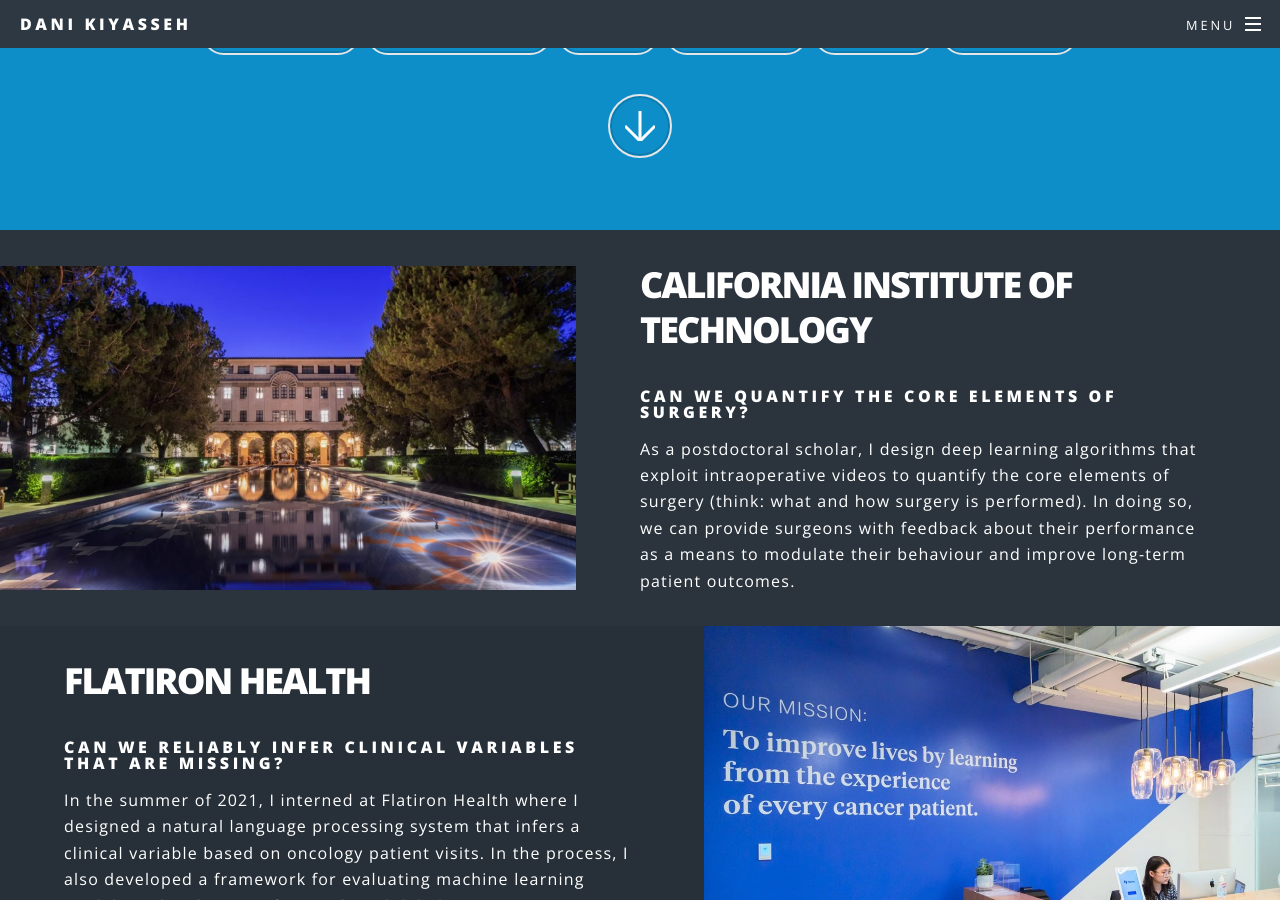
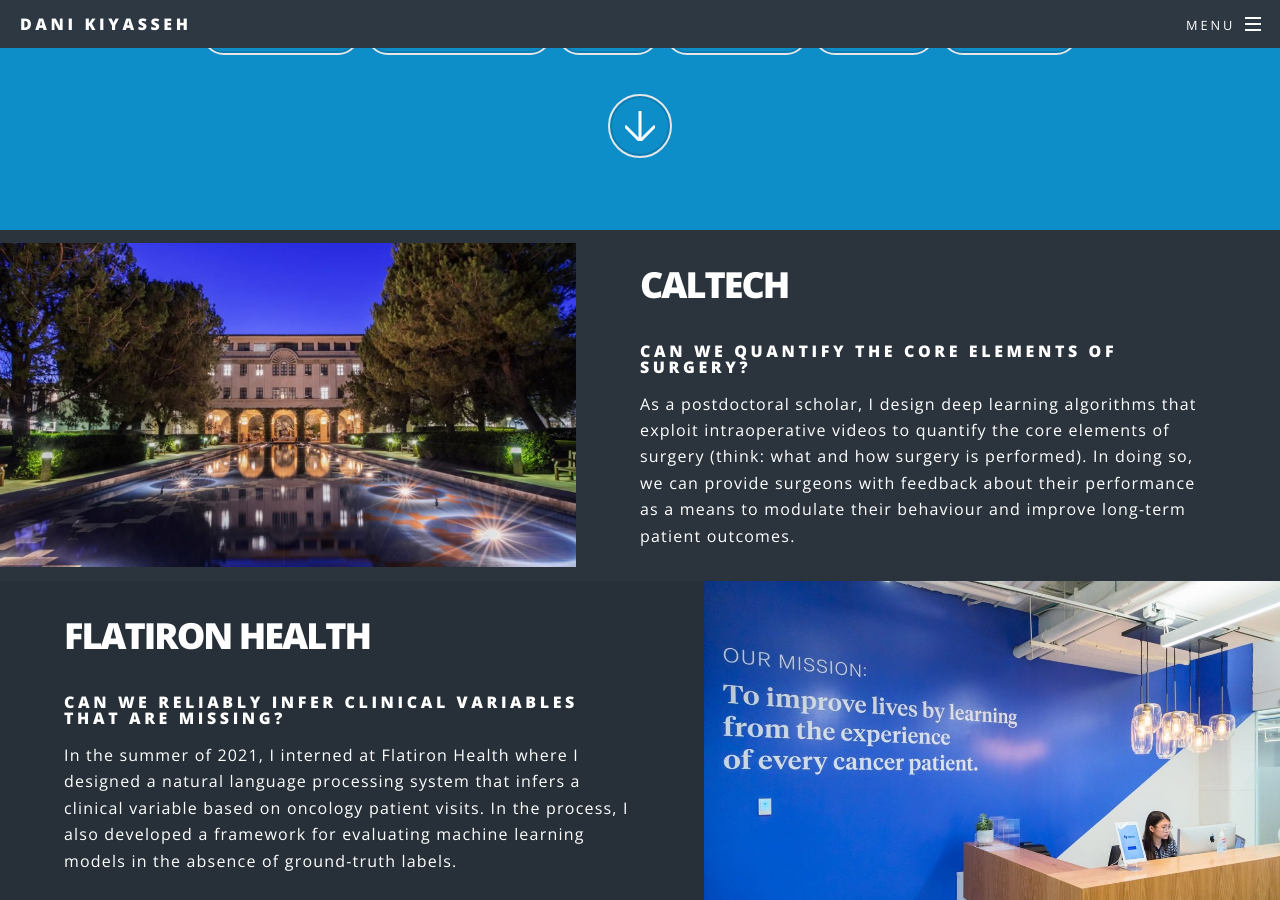
Before and after one commit to danikiyasseh/danikiyasseh.github.io, a Jekyll site: the page index.html, which Jekyll copies as it is, in a window 1280 px wide and 900 px high, scrolled down 1598 px. Built offline with Jekyll 4.4.1, drawn with Linux system fonts in a browser that asks for light colours; comment, search, counter and statistics services are not loaded.

Commit message:
Update index.html

```diff
--- a/index.html
+++ b/index.html
@@ -132,7 +132,7 @@
 
 					<section class="spotlight">
 			        		<div class="image"><img src="images/caltech_night.jpg" alt="Ox" /></div><div class="content">
-			        		<h2><a href="https://www.cms.caltech.edu/">California Institute of Technology</a></h2>
+			        		<h2><a href="https://www.cms.caltech.edu/">Caltech</a></h2>
  						<h1>Can we quantify the core elements of surgery?</h1>
 						<p style="text-align:left;">
 						 As a postdoctoral scholar, I design deep learning algorithms that exploit intraoperative videos to quantify the core elements of surgery (think: what and how surgery is performed).
```
